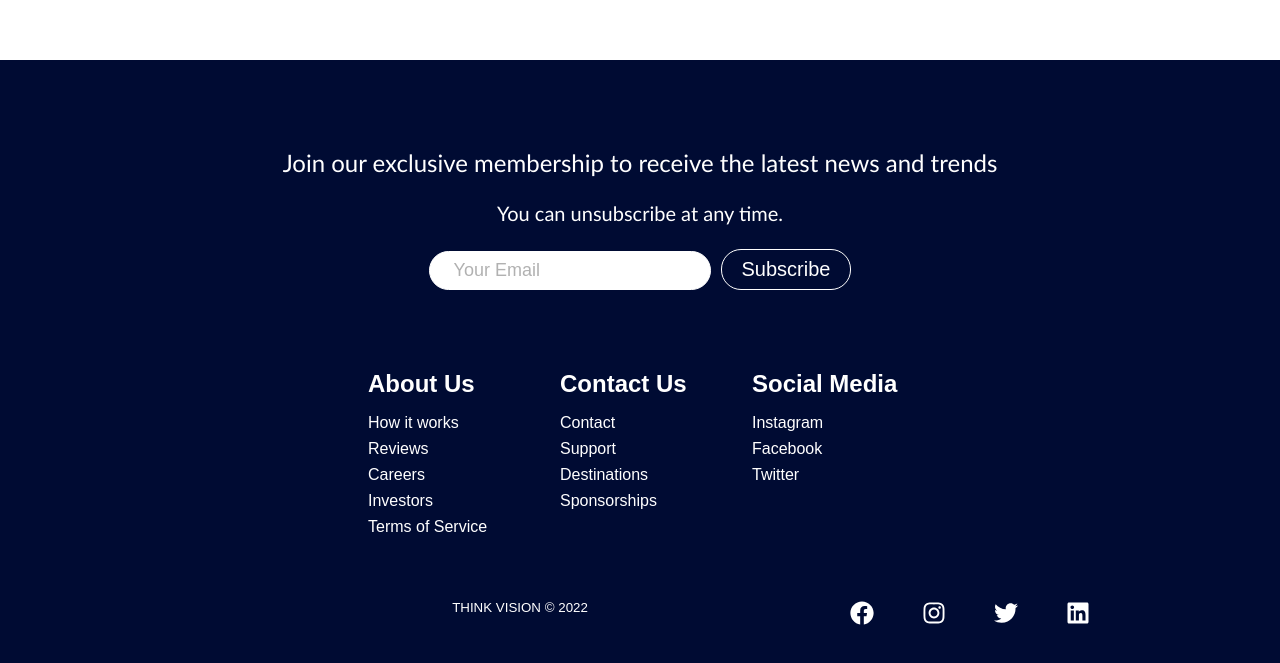
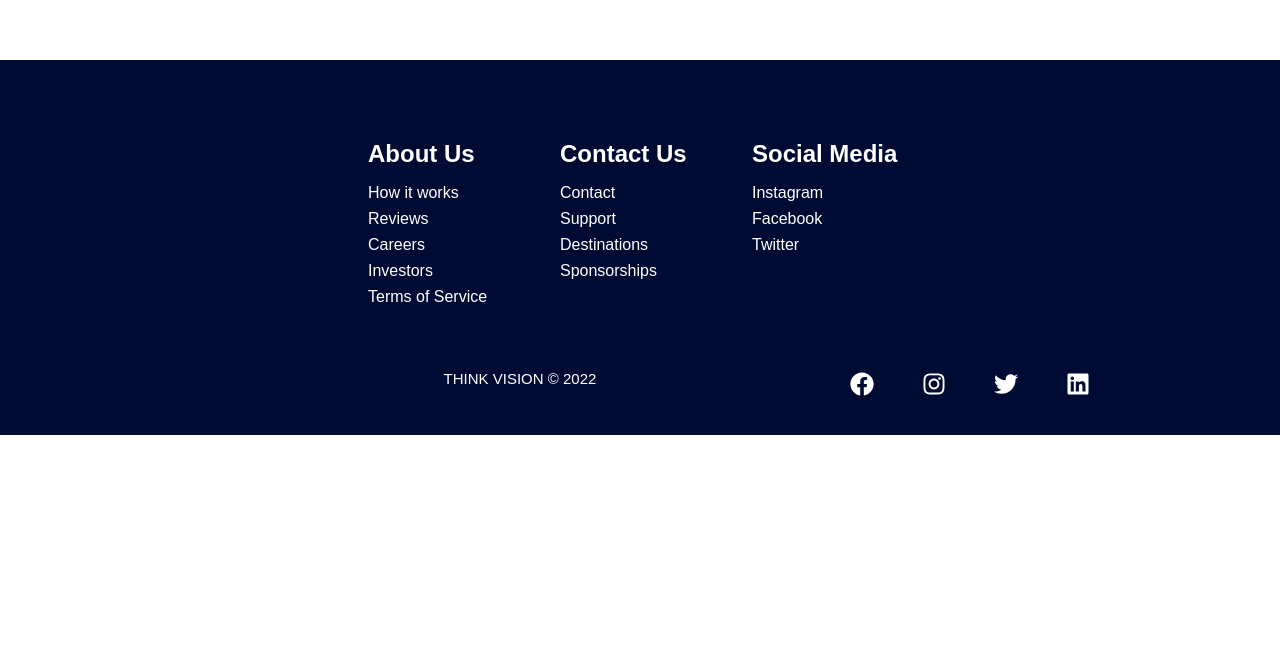
Before and after one commit to HxnDev/FYP-Frontend, a React (Create React App) app in the folder website/: page /Login in a window 1280 px wide. Shown: the part 1198-1861 px from the top of the page. After the commit the page ends 1633 px from the top, so only its background shows below. Built offline with nearby package versions, Linux system fonts and the light colour scheme; a web font is replaced by a local one.

Commit message:
Minor Updates

```diff
--- a/website/src/App.js
+++ b/website/src/App.js
@@ -1,4 +1,4 @@
-import { Link, Routes, Route, BrowserRouter as Router} from 'react-router-dom';
+import {Routes, Route, BrowserRouter as Router} from 'react-router-dom';
 import './App.css';
 import Home from './components/pages/HomePage/Home';
 import Navbar from './components/pages/Navbar';
@@ -15,7 +15,6 @@ function App() {
         <Route path="/Products" element={<Products />} />
         <Route path="/Login" element={<Login />} />
       </Routes>
-
       <Footer />
     </Router>
   );
--- a/website/src/components/pages/Footer/Footer.css
+++ b/website/src/components/pages/Footer/Footer.css
@@ -133,6 +133,7 @@
 
   .website-rights {
     color: #fff;
+    font-size: 15px;
     margin-bottom: 16px;
   }
 
--- a/website/src/components/pages/Footer/Footer.js
+++ b/website/src/components/pages/Footer/Footer.js
@@ -1,38 +1,16 @@
 import React from 'react';
 import './Footer.css';
-import { Button } from '../Button';
 import { Link } from 'react-router-dom';
 import {
   FaFacebook,
   FaInstagram,
-  FaYoutube,
   FaTwitter,
   FaLinkedin
 } from 'react-icons/fa';
-import { MdFingerprint } from 'react-icons/md';
 
 function Footer() {
   return (
     <div className='footer-container'>
-      <section className='footer-subscription'>
-        <p className='footer-subscription-heading'>
-          Join our exclusive membership to receive the latest news and trends
-        </p>
-        <p className='footer-subscription-text'>
-          You can unsubscribe at any time.
-        </p>
-        <div className='input-areas'>
-          <form>
-            <input
-              className='footer-input'
-              name='email'
-              type='email'
-              placeholder='Your Email'
-            />
-            <Button buttonStyle='btn--outline'>Subscribe</Button>
-          </form>
-        </div>
-      </section>
       <div className='footer-links'>
         <div className='footer-link-wrapper'>
           <div className='footer-link-items'>
--- a/website/src/components/pages/Products/ServicesList.css
+++ b/website/src/components/pages/Products/ServicesList.css
@@ -67,6 +67,7 @@
     transform: scale(1.06);
     transition: all 0.3s ease-out;
     color: #1c2237;
+    box-shadow: 0px 0px 12px 1px #3474dbb2;
   }
 
   .services__container {
```
